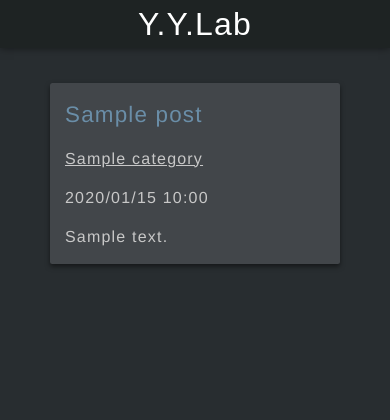
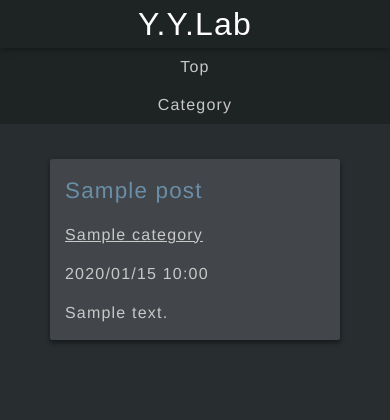
Before and after one commit to yoshi-yukky/django-blog, a Django app: page / in a window 390 px wide. Shown: the top 420 px of the page. Run offline with Django 3.2, Linux system fonts and the light colour scheme; tables that the repository leaves empty hold one stand-in row (values such as "Sample post"); style sheets or scripts are compiled from the project's sources; some web fonts are replaced.

Commit message:
スマホメニューをとりあえず対応

```diff
--- a/django/project/template/component/menu.html
+++ b/django/project/template/component/menu.html
@@ -3,7 +3,7 @@
         <li><a href="/">Top</a></li>
         <li>
             <label for="category">Category</label>
-            <input type="checkbox" id="category" checked/>
+            <input type="checkbox" id="category" />
             <ul class="inner">
                 {% for item in category %}
                     <li><a href="{% url 'blog-category' item.id %}">{{ item.name }}</a></li>
--- a/sass/module/_menu.scss
+++ b/sass/module/_menu.scss
@@ -34,10 +34,27 @@
     }
 
     @media only screen and (max-width: 1020px){
-        display: none;
+        width: 100%;
+        text-align: center;
 
         ul {
-            display: none;
+            display: block;
+
+            a, label {
+                padding: 7px 15px 7px 15px;
+            }
+
+            input:checked + ul {
+                position: relative;
+            }
+
         }
+
+        ul.inner {
+            a, label {
+                padding-left: 15px;
+            }
+        }
+
     }
 }
```
Also changed, not shown: sass/module/_detail.scss (added).
